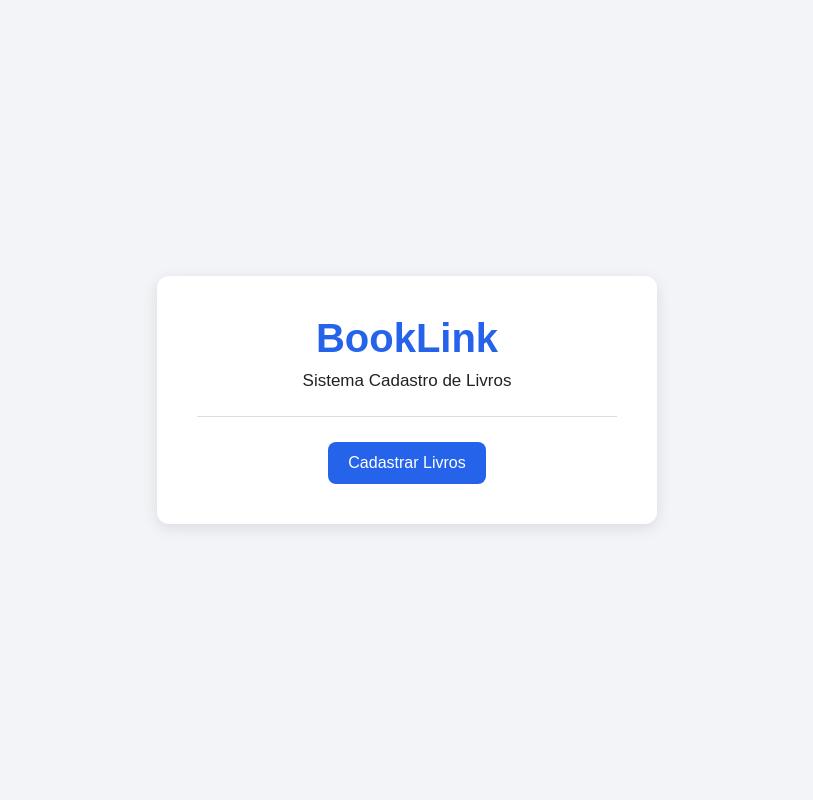
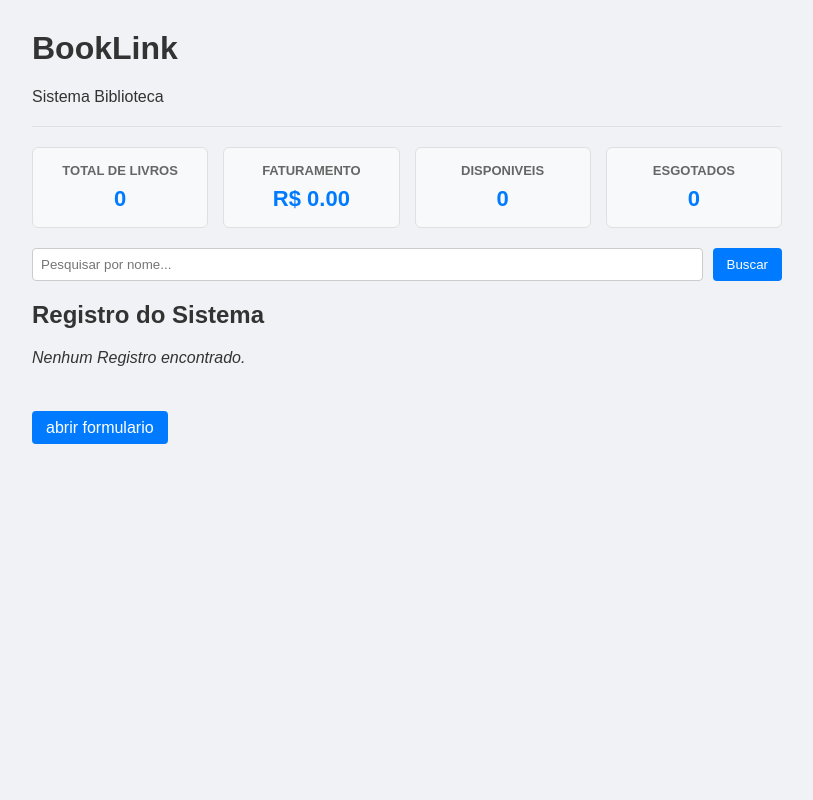
Before and after one commit to cheba23/DS1-Booklink, a Flask app: page / in a window 1280 px wide. Shown: the whole page, without its empty margins (233-1046 px from the left). Run offline with Flask 3, Linux system fonts and the light colour scheme.

Commit message:
Implementa validações, métricas, busca e alteração de status

```diff
--- a/app.py
+++ b/app.py
@@ -1,26 +1,98 @@
-from flask import Flask, render_template, request
+from flask import Flask, render_template, request, redirect # Corrigido: 'flask' em minúsculo e adicionado 'redirect'
 
-# Intancia do servidor do Flask
+# instancia do servidor do flask
 app = Flask(__name__)
 
-lista_de_cadastro = []
+# lista global para armazenar os dicionarios dos cadastro
+lista_de_livros = []
 
-# Rota 1: Pagina inicial
+# rota 1: pagina inicial (home) calcular metricas, aplicar buscar
+# disparada quando o usuario digita o endereço principal
 @app.route('/')
 def home():
-    return render_template("index.html")
+    # 1 capturar termo digitado no campo busca GET
+    busca = request.args.get("busca", "").strip().lower()
 
-# Rota 2: Exibição da tela de cadastro metodo (GET)
+    # 2 filtra a lista se houver busca digitada
+    if busca:
+        # Corrigido: item["nome"] em vez de item("nome")
+        registro_filtrados = [item for item in lista_de_livros if busca in item["livro"].lower()]
+    else:
+        registro_filtrados = lista_de_livros
+
+    # 3 calculo de metrica / indicadores (cards home) - AGORA DENTRO DA FUNÇÃO
+    total_livro = len(lista_de_livros)
+    total_faturamento = sum(item["valor"] for item in lista_de_livros)
+    total_disponiveis = sum(1 for item in lista_de_livros if item["status"] == "Disponivel")
+    total_esgotados = sum(1 for item in lista_de_livros if item["status"] == "Esgotado")
+
+    # 4 enviar os indicadores para a pagina index.html - AGORA DENTRO DA FUNÇÃO
+    return render_template(
+        "index.html",
+        cadastro=registro_filtrados,
+        total=total_livro,
+        faturamento=total_faturamento,
+        disponiveis=total_disponiveis,
+        esgotados = total_esgotados,
+        busca=busca
+    )
+
+# rota 2: exibição da tela de cadastro metodo (GET)
 @app.route('/cadastro')
 def pagina_cadastro():
     return render_template("cadastro.html")
 
-# Rota 3: Status da aplicação
-@app.route('/salvar', methods= ["POST"])
+# rota 3: processamento dos dados metodo (POST)
+@app.route('/salvar', methods=["POST"])
 def salvar_cadastro():
-    livro_digitado = request.form.get("campo_livro")
-    tipoLivro_digitada = request.form.get("campo_tipoLivro")
-    return render_template("resultado.html", livro=livro_digitado, tipo=tipoLivro_digitada)
+    livro_digitado = request.form.get("campo_livro", "").strip()
+    genero_digitada = request.form.get("campo_genero", "").strip()
+    valor_str = request.form.get("campo_valor", "0").strip()
 
-if __name__=='__main__':
+    try:
+        valor = float(valor_str)
+        if valor <= 0:
+            raise ValueError()
+    except ValueError:
+        return "<h3>Erro 400: O valor deve ser um valor maior que zero!</h3><br><a href='/cadastro'>voltar ao formulario</a>", 400
+
+    # validação 2: verificar se os campos obrigatorios vieram vazios
+    # Corrigido: usando as variáveis corretas livro_digitado e genero_digitada
+
+    if not livro_digitado or not genero_digitada:
+        return "<h3>Erro 400: Preencha todos os campos obrigatorios do formulario</h3><br><a href='/cadastro'>voltar ao formulario</a>", 400
+
+    # Criação da estrutura de dados
+    novo_registro = {
+        "livro": livro_digitado,
+        "genero": genero_digitada,
+        "valor": valor,
+        "status": "Esgotado" # status sempre inicia como pendente
+    }
+
+    lista_de_livros.append(novo_registro)
+
+    # Redirecionar para o Home (padrao post-redirect-get)
+    return redirect("/")
+
+# Rota 4 Alterar o status
+@app.route("/mudar-status/<int:indice>")
+def mudar_status(indice):
+    if 0 <= indice < len(lista_de_livros):
+        # Corrigido: 'status' digitado certo e usando '=' para atribuir valor em vez de '=='
+        if lista_de_livros[indice]["status"] == "Esgotado":
+            lista_de_livros[indice]["status"] = "Disponivel"
+        else:
+            lista_de_livros[indice]["status"] = "Esgotado"
+
+    return redirect("/")
+
+# Rota 5: Excluir registro
+@app.route("/excluir/<int:indice>")
+def excluir_cadastro(indice):
+    if 0 <= indice < len(lista_de_livros):
+        lista_de_livros.pop(indice)
+    return redirect("/")
+
+if __name__ == '__main__':
     app.run(debug=True)
--- a/static/style.css
+++ b/static/style.css
@@ -1,143 +1,158 @@
-* {
-    box-sizing: border-box;
-    margin: 0;
-    padding: 0;
-}
-
 body {
-    font-family: Arial, sans-serif;
-    background: #f2f4f7;
-    color: #222;
-    min-height: 100vh;
-
-    display: flex;
-    justify-content: center;
-    align-items: center;
+    font-family: Arial, Helvetica, sans-serif;
+    margin: 30px auto;
+    max-width: 750px;
+    background-color: #f0f2f5;
+    color: #333333;
 }
 
 
-/* ===== CONTAINER ===== */
 
 .container {
-    background: white;
-    width: 90%;
-    max-width: 500px;
-    padding: 40px;
-    border-radius: 12px;
+    background: #ffffff;
+    padding: 30px;
+    border-radius: 8px;
+    box-shadow: 0 4px 10px rgba(0, 0, 0, 0.1);
+}
 
-    box-shadow: 0 4px 15px rgba(0, 0, 0, 0.1);
 
+
+/* Grid dos Cards de Métricas */
+.cards-grid {
+    display: flex;
+    gap: 15px;
+    margin-bottom: 20px;
+}
+
+
+
+.card {
+    flex: 1;
+    background: #f8f9fa;
+    padding: 15px;
+    border-radius: 6px;
+    border: 1px solid #e0e0e0;
     text-align: center;
 }
 
 
-/* ===== TÍTULOS ===== */
 
-h1 {
-    color: #2563eb;
-    font-size: 40px;
-    margin-bottom: 10px;
-}
-
-h2 {
-    color: #2563eb;
-    margin-bottom: 25px;
-}
-
-p {
-    margin: 10px 0;
-    font-size: 17px;
+.card h3 {
+    margin: 0;
+    font-size: 13px;
+    color: #666;
+    text-transform: uppercase;
 }
 
 
-/* ===== LINHA ===== */
 
-hr {
-    border: none;
-    border-top: 1px solid #ddd;
-    margin: 25px 0;
+.card .numero {
+    font-size: 22px;
+    font-weight: bold;
+    color: #007bff;
+    margin: 8px 0 0 0;
 }
 
 
-/* ===== LINKS / BOTÕES ===== */
 
-a,
-button {
-    display: inline-block;
-
-    background: #2563eb;
-    color: white;
-
-    text-decoration: none;
-    border: none;
-    border-radius: 8px;
-
-    padding: 12px 20px;
-
-    font-size: 16px;
-    cursor: pointer;
-
-    transition: 0.2s;
-}
-
-a:hover,
-button:hover {
-    background: #1d4ed8;
-    transform: translateY(-2px);
+/* Formulário de Busca */
+.search-form {
+    display: flex;
+    gap: 10px;
+    margin-bottom: 20px;
 }
 
 
-/* ===== FORMULÁRIO ===== */
 
-form {
-    display: flex;
-    flex-direction: column;
-    text-align: left;
+.search-form input[type="text"] {
+    flex: 1;
+    padding: 8px;
+    border: 1px solid #ccc;
+    border-radius: 4px;
 }
 
-label {
-    font-weight: bold;
-    margin-bottom: 7px;
+
+
+/* Formatação da Tabela */
+table {
+    width: 100%;
+    border-collapse: collapse;
     margin-top: 15px;
 }
 
-input {
-    padding: 12px;
 
-    border: 1px solid #ccc;
-    border-radius: 8px;
 
-    font-size: 15px;
-    outline: none;
-}
-
-input:focus {
-    border-color: #2563eb;
-    box-shadow: 0 0 0 2px rgba(37, 99, 235, 0.15);
-}
-
-form button {
-    margin-top: 25px;
+th, td {
+    padding: 10px;
+    text-align: left;
+    border-bottom: 1px solid #e0e0e0;
 }
 
 
-/* ===== LINKS DE VOLTAR ===== */
 
-.container > a:not(.button):not(.btn) {
-    background: transparent;
-    color: #2563eb;
-    padding: 5px;
-}
-
-.container > a:not(.button):not(.btn):hover {
-    background: transparent;
-    color: #1d4ed8;
-    transform: none;
+th {
+    background-color: #f8f9fa;
 }
 
 
-/* ===== INFORMAÇÕES DO RESULTADO ===== */
 
-strong {
-    color: #2563eb;
+/* Estilo das Badges de Status */
+.badge {
+    padding: 4px 8px;
+    border-radius: 4px;
+    font-size: 11px;
+    font-weight: bold;
 }
+
+
+
+.badge-warning { background-color: #ffeba2; color: #856404; }
+.badge-success { background-color: #d4edda; color: #155724; }
+
+
+
+/* Botões */
+.btn, button {
+    background-color: #007bff;
+    color: #fff;
+    padding: 8px 14px;
+    text-decoration: none;
+    border: none;
+    border-radius: 4px;
+    cursor: pointer;
+}
+
+
+
+.btn-action {
+    background-color: #6c757d;
+    color: #fff;
+    padding: 4px 8px;
+    text-decoration: none;
+    border-radius: 4px;
+    font-size: 11px;
+}
+
+
+
+.btn-danger {
+    background-color: #dc3545;
+    color: #fff;
+    padding: 4px 8px;
+    text-decoration: none;
+    border-radius: 4px;
+    font-size: 11px;
+}
+
+
+
+.btn-clear {
+    color: #dc3545;
+    text-decoration: none;
+    align-self: center;
+    font-size: 12px;
+}
+
+
+
+hr { border: 0; height: 1px; background: #e0e0e0; margin: 20px 0; }
--- a/templates/index.html
+++ b/templates/index.html
@@ -1,18 +1,88 @@
 <!DOCTYPE html>
-<html lang="en">
+<html lang="pt-BR">
 <head>
     <meta charset="UTF-8">
-    <meta name="viewport" content="width=device-width, initial-scale=1.0">
-    <title>BookLink</title>
-    <link rel="stylesheet" href="{{ url_for('static', filename = 'style.css')}}">
-
+    <meta name="viewport" content="width=device-width, initial-scale=1.0"> <!-- Corrigido: adicionado 'device-width' -->
+    <title>pagina principal</title>
+    <link rel="stylesheet" href="{{ url_for('static', filename='style.css')}}">
 </head>
 <body>
-    <div class="container">
-        <h1>BookLink</h1>
-        <p>Sistema Cadastro de Livros</p>
-        <hr>
-        <a href="/cadastro" class="button">Cadastrar Livros</a>
+   <div>
+    <h1>BookLink</h1>
+    <p>Sistema Biblioteca</p>
+    <hr>
+    <!--CARDS DE METRICAS (INDICADORES DO SISTEMA)-->
+    <div class="cards-grid">
+        <div class="card">
+            <h3>Total de Livros</h3>
+            <p class="numero">{{ total }}</p>
+        </div>
+        <div class="card">
+            <h3>Faturamento</h3>
+            <p class="numero">R$ {{ "%.2f"|format(faturamento) }}</p>
+        </div>
+        <div class="card">
+            <h3>Disponiveis</h3>
+            <p class="numero">{{ disponiveis }}</p> <!-- Removido o 'R$' pois concluídos é uma contagem, não valor -->
+        </div>
+
+        <div class="card">
+            <h3>Esgotados</h3>
+            <p class="numero">{{ esgotados }}</p> <!-- Removido o 'R$' pois concluídos é uma contagem, não valor -->
+        </div>
     </div>
+
+    <!--Formularios de Busca (GET)-->
+    <form action="/" method="get" class="search-form">
+        <input type="text" name="busca" placeholder="Pesquisar por nome..." value="{{busca}}">
+        <button type="submit">Buscar</button>
+        {% if busca %}
+            <a href="/" class="btn-clear">Limpar Busca</a>
+        {% endif %}
+    </form>
+
+    <h2>Registro do Sistema</h2>
+
+    {% if cadastro|length == 0 %} <!-- Corrigido: a palavra correta é 'length' (o seu estava lenght) -->
+    <p><em>Nenhum Registro encontrado.</em></p>
+    {% else %}
+    <table>
+        <thead>
+            <tr>
+                <th>#</th>
+                <th>Livro</th>
+                <th>Informaçoes</th>
+                <th>Valor R$</th>
+                <th>Status</th>
+                <th>Acoes</th>
+            </tr>
+        </thead>
+        <tbody>
+            {% for item in cadastro %}
+            <tr>
+                <td>{{ loop.index }}</td>
+                <td>{{ item.livro }}</td>
+                <td>{{ item.genero }}</td>
+                <td>R$ {{ "%.2f"|format(item.valor) }}</td> <!-- Corrigido: as aspas e chaves do formato do valor estavam erradas -->
+                <td>
+                    <span class="badge {{ 'badge-success' if item.status == 'Disponivel' else 'badge-warning'}}"> <!-- Corrigido: 'badge-success' com dois 'c' -->
+                        {{ item.status }}
+                    </span>
+                </td>
+                <td>
+                    <a href="/mudar-status/{{ loop.index0 }}" class="btn-action">Mudar Status</a>
+                    <a href="/excluir/{{ loop.index0 }}" class="btn-danger" onclick="return confirm('Deseja Excluir ?')">Excluir</a> <!-- Corrigido: '/excluir' com 'e' minúsculo para bater com o app.py -->
+                </td>
+            </tr>
+            {% endfor %} <!-- CORRIGIDO: Adicionado % % -->
+        </tbody>
+    </table>
+
+    {% endif %}
+
+    <br><br>
+    <a href="/cadastro" class="btn"> abrir formulario</a>
+   </div>
+
 </body>
 </html>
--- a/templates/resultado.html
+++ b/templates/resultado.html
@@ -1,5 +1,5 @@
 <!DOCTYPE html>
-<html lang="en">
+<html lang="pt-BR">
 <head>
     <meta charset="UTF-8">
     <meta name="viewport" content="width=device-width, initial-scale=1.0">
```
Also changed, not shown: templates/cadastro.html (+7 -3 lines), README.md (added), docs/README.md (deleted).
